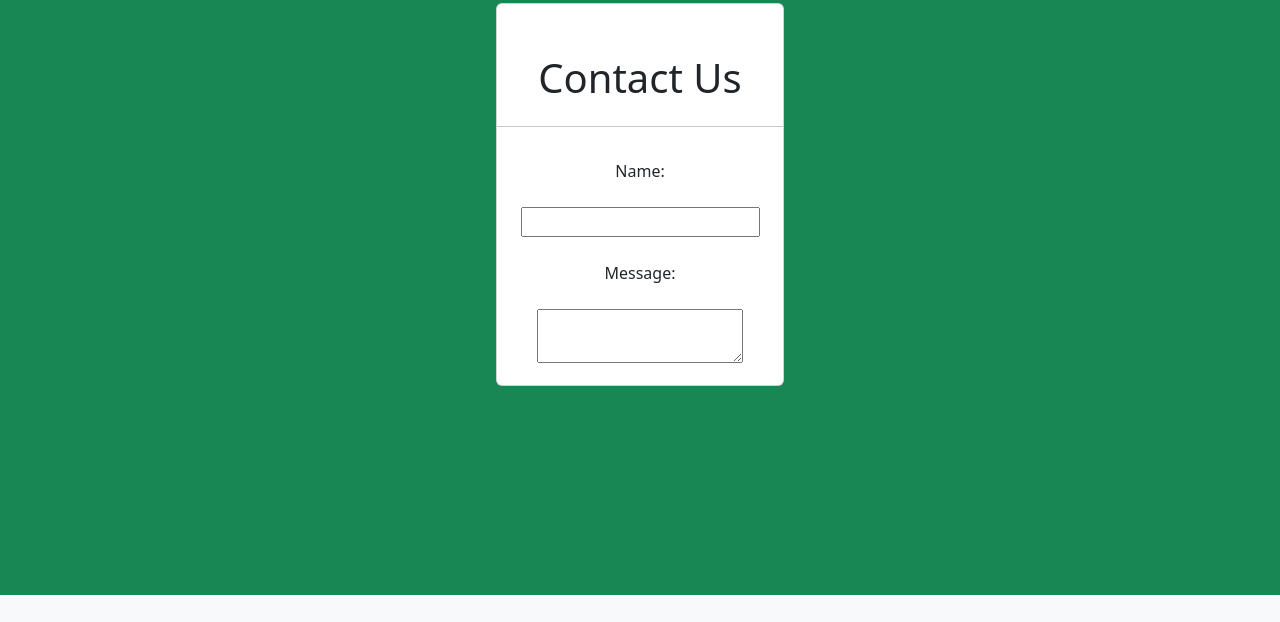
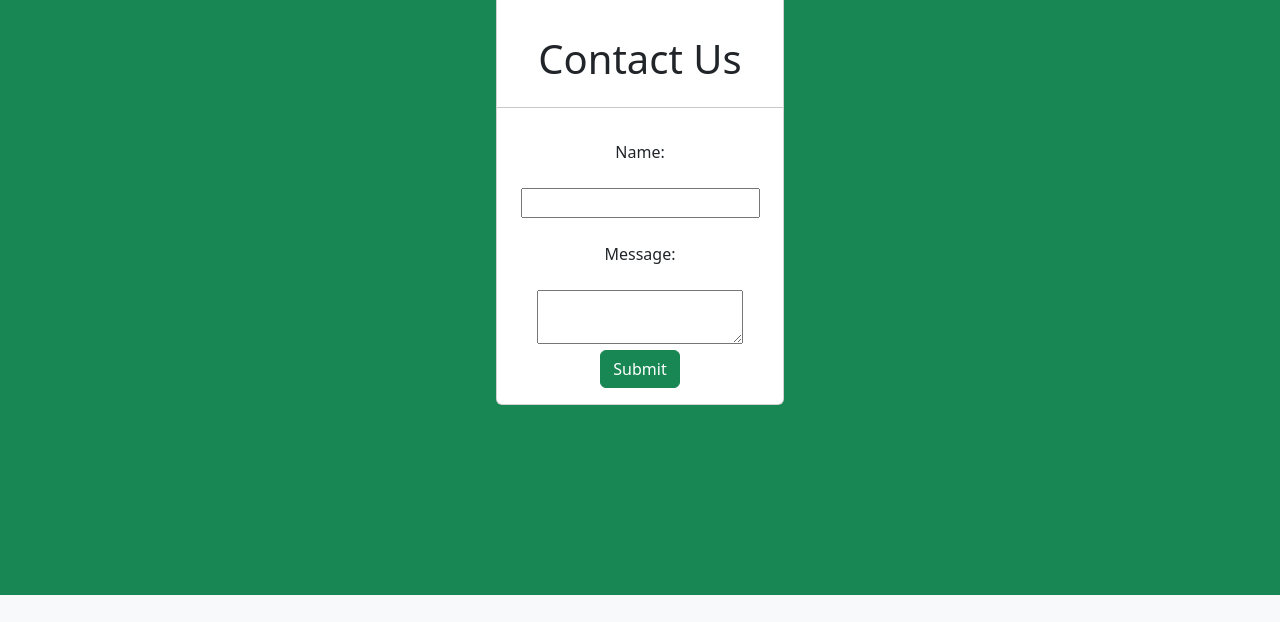
Before and after one commit to prashik287/prashik287.github.io, a plain HTML site: page index.html in a window 1280 px wide. Shown: the part 2448-3070 px from the top of the page. Drawn offline with nearby package versions, Linux system fonts and the light colour scheme.

Commit message:
Update index.html

```diff
--- a/index.html
+++ b/index.html
@@ -148,6 +148,8 @@
                         <input type="text"><br/><br/>
                         <label for="">Message:</label><br/><br/>
                         <textarea name="" id=""></textarea>
+                        <button type="button" class="btn btn-success">Submit</button>
+
                     </form>
             </div>
         </div>
@@ -224,7 +226,6 @@
       </div>
     </section>
 
-    <!-- Copyright - Bootstrap Brain Component -->
     <div class="bg-light py-4 py-md-5 py-xl-8 border-top border-light-subtle">
       <div class="container overflow-hidden">
         <div class="row gy-4 gy-md-0 align-items-md-center">
```
